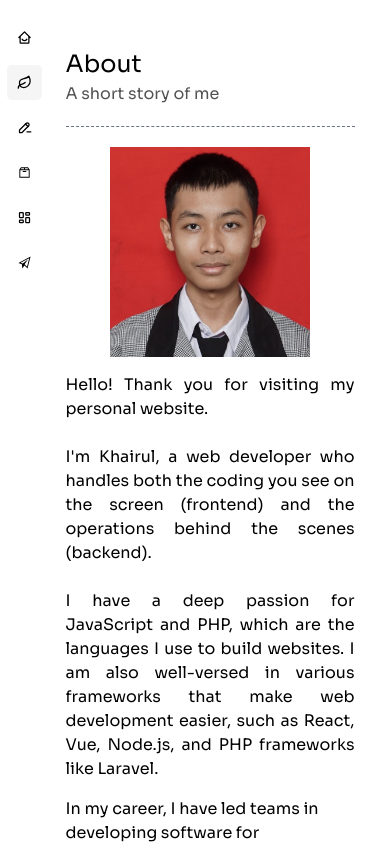
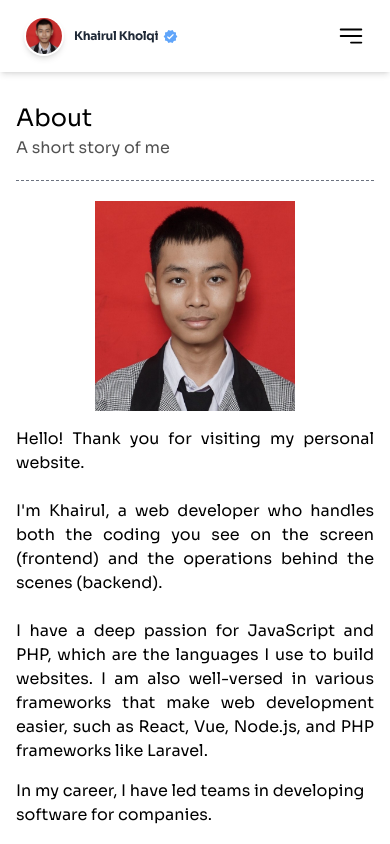
Before and after one commit to Muhammad-Khairul-Kholqi/MyPortfolio, a React (Vite) app: page /aboutme in a window 390 px wide. Built offline with nearby package versions, Linux system fonts and the light colour scheme.

Commit message:
update responsive sidebar become navbar

```diff
--- a/src/Page/AboutMe/certifikate.jsx
+++ b/src/Page/AboutMe/certifikate.jsx
@@ -1,4 +1,4 @@
-import React, { useState } from "react";
+import { useState } from "react";
 
 import { PiCertificate } from "react-icons/pi";
 import { FaRegCalendarAlt } from "react-icons/fa";
@@ -24,82 +24,80 @@ const Certifikate = () => {
         title: 'PT. Catur Sangkara Teknologi',
         tema: 'Internship',
         waktu: '22 January 2024 - 21 June 2024',
-        deskripsi: 'I received this certificate after completing a 6-month internship at PT. Catur Sangkara Teknologi, where my job was as a frontend developer.'
+        deskripsi: 'This certificate marks the successful completion of a 6-month internship as a frontend developer at PT. Catur Sangkara Teknologi.'
     },
     {
         src: Serfikitat1,
         title: 'Wanteknologi',
-        tema: 'Front-end Development with The Progressive JavaScript Framework Vue.JS ',
+        tema: 'Front-end Development with The Progressive JavaScript Framework Vue.JS',
         waktu: '30 October - 03 November 2023',
-        deskripsi: 'I received this certificate after completing a Vue JS learning program with Wanteknologi Company.'
+        deskripsi: 'Awarded upon finishing a comprehensive Vue JS learning program hosted by Wanteknologi Company.'
     },
     {
         src: Serfikitat2,
         title: 'Cyberlabs',
         tema: 'Backend Development With JavaScript Framework',
         waktu: '10 November 2023',
-        deskripsi: 'I received this certificate after completing a backend development course using Node.js and Express.js from Cyberlabs.'
+        deskripsi: 'Achieved this certification after completing an intensive course in backend development using Node.js and Express.js at Cyberlabs.'
     },
     {
         src: Serfikitat3,
         title: 'Dicoding',
         tema: 'Belajar Dasar Pemrograman Web',
         waktu: '22 September 2023',
-        deskripsi: 'I received this certificate after completing a basic web programming course from the renowned platform Dicoding.'
+        deskripsi: 'This certificate celebrates my completion of a foundational web programming course from the esteemed Dicoding platform.'
     },
     {
         src: Serfikitat4,
         title: 'Creative Station',
         tema: 'Menguasai Mikrokontroller dan Pemrograman Dasar dengan Arduino',
         waktu: '28 August 2022',
-        deskripsi: 'I received this certificate after completing a course on Arduino via Zoom with an expert in the field, organized by Creative Station.'
+        deskripsi: 'Earned this certificate after participating in an engaging Arduino course via Zoom with a leading expert, organized by Creative Station.'
     },
     {
         src: Serfikitat5,
         title: 'Dunia Coding',
         tema: 'Membuat Aplikasi To Do List dengan Laravel',
         waktu: '-',
-        deskripsi: 'I received this certificate after completing a course on developing applications using the Laravel framework, organized by Dunia Coding.'
+        deskripsi: 'This certificate is a testament to my skills developed through a course on Laravel application development, hosted by Dunia Coding.'
     },
     {
         src: Serfikitat6,
         title: 'Kemendikbud',
         tema: 'Uji Kemahiran Berbahasa Indonesia',
         waktu: '29 September 2023',
-        deskripsi: 'In spite of not obtaining this certificate from programming studies, I am proud to have received it, and its value is quite satisfying to me.'
+        deskripsi: 'While not directly related to programming, this certificate reflects my achievement in mastering the Indonesian language.'
     },
     {
         src: Serfikitat7,
         title: 'Dunia Coding',
         tema: 'Tutorial Data Tables Server Side dengan Laravel',
         waktu: '-',
-        deskripsi: 'I received this certificate after completing a course on Data Tables Server Side with Laravel, organized by Dunia Coding.'
+        deskripsi: 'Successfully completed a course on Data Tables Server Side with Laravel, earning this certificate from Dunia Coding.'
     },
-
     {
         src: Serfikitat8,
         title: 'Dunia Coding',
         tema: 'Belajar Pemrograman Dasar C++',
         waktu: '-',
-        deskripsi: 'I received this certificate upon completing a C++ learning program by Dunia Coding.'
+        deskripsi: 'This certificate acknowledges my dedication in completing a C++ learning program offered by Dunia Coding.'
     },
-
     {
         src: Serfikitat10,
         title: 'Kampus Gratis',
         tema: 'Web Design Fundamentals - Transforming Lines Of Code Into Digital Excellence',
         waktu: '29 April - 08 July 2024',
-        deskripsi: 'I received this certificate after studying HTML CSS and JS and I did several assignments given from each module.'
+        deskripsi: 'Celebrating my journey through HTML, CSS, and JS, this certificate was awarded for completing various assignments in the course.'
     },
-
     {
         src: Serfikitat11,
         title: 'Free Code Camp',
         tema: 'Responsive Web Design',
         waktu: '12 July 2024',
-        deskripsi: 'I received this certificate after completing the tasks given by Free Code Camp.'
+        deskripsi: 'This certificate represents the successful completion of tasks and challenges set forth by Free Code Camp.'
     },
   ]);
+
 
   const [currentImageIndex, setCurrentImageIndex] = useState(0);
 
@@ -131,7 +129,7 @@ const Certifikate = () => {
           <div className="w-[400px]">
             <img
                 src={images[currentImageIndex].src}
-                className="w-full shadow-md rounded-[10px]"
+                className="w-full shadow-md"
             />
 
             <div className="flex justify-end mt-4 gap-[10px]">
--- a/src/Page/Contact/contact.jsx
+++ b/src/Page/Contact/contact.jsx
@@ -5,7 +5,7 @@ import Footer from "../../Template/footer";
 const Contact = () => {
     return (
         <div>
-            <div className="pb-[20px]">
+            <div className="pb-[20px] mt-[25px]">
                 <p className="font-medium text-[25px]">Contact</p>
                 <p className="text-[18px]">Let`s get in touch</p>
             </div>
--- a/src/Page/Dashboard/dashboard.jsx
+++ b/src/Page/Dashboard/dashboard.jsx
@@ -4,7 +4,7 @@ import StaticLanguage from "./staticLanguage";
 const Dashboard = () => {
     return (
         <div>
-            <div className="pb-[20px]">
+            <div className="pb-[20px] mt-[25px]">
                 <p className="font-medium text-[25px]">Dashboard</p>
                 <p className="text-[18px]">This is my personal dashboard</p>
             </div>
--- a/src/Page/Project/project.jsx
+++ b/src/Page/Project/project.jsx
@@ -83,7 +83,7 @@ const Project = () => {
 
     return (
         <>
-            <div className="pb-[20px]">
+            <div className="pb-[20px] mt-[25px]">
                 <p className="text-[24px]">Projects</p>
                 <p className="text-[16px] text-[#525252]">Showcasing my passion for technology, design, and problem-solving through code.</p>
             </div>
--- a/src/Styles/index.css
+++ b/src/Styles/index.css
@@ -26,8 +26,15 @@ body {
   @apply visible z-50;
 }
 
-@media (max-width: 470px) {
-    .sidebar {
-        margin-left: -20px;
+@media (max-width: 700px) {
+    .sidebar-content {
+        padding-left: 0;
+        padding-right: 0;
+        flex-direction: column;
+        justify-content: none;
+    }
+
+    .container-content {
+        padding-top: 70px;
     }
 }
--- a/src/Styles/styleSidebar.css
+++ b/src/Styles/styleSidebar.css
@@ -8,8 +8,11 @@
     display: none;
 }
 
+.container-navbar {
+    display: none;
+}
 
-@media (max-width: 700px) {
+@media (max-width: 800px) {
     .container-sidebar {
         width: 200px;
     }
@@ -17,10 +20,9 @@
     .my-photo img {
         width: 80px;
     }
-
 }
 
-@media (max-width: 700px) {
+@media (max-width: 800px) {
     .container-sidebar {
         width: 150px;
     }
@@ -50,7 +52,17 @@
     }
 }
 
-@media (max-width: 470px) {
+@media (max-width: 700px) {
+    .container-sidebar {
+        display: none;
+    }
+
+    .container-navbar {
+        display: flex;
+    }
+}
+
+/* @media (max-width: 470px) {
     .container-sidebar {
         width: 50px;
     }
@@ -110,4 +122,4 @@
     .button-unduh {
         border: none;
     }
-}
+} */
--- a/src/Template/sidebar.jsx
+++ b/src/Template/sidebar.jsx
@@ -1,3 +1,4 @@
+import { useState } from 'react';
 import { Link, useLocation } from 'react-router-dom';
 import "../Styles/styleSidebar.css";
 import BgProfile from "../Assets/bg-sidebar.jpg";
@@ -13,9 +14,14 @@ import { FaLinkedinIn, FaInstagram} from "react-icons/fa";
 import { FiGithub } from "react-icons/fi";
 import { LuLeaf } from "react-icons/lu";
 import { TbLayoutDashboard } from "react-icons/tb";
+import { HiOutlineBars3BottomRight } from "react-icons/hi2";
+import { HiOutlineX } from 'react-icons/hi';
+
 
 const Sidebar = () => {
     const location = useLocation();
+
+    const [isOpen, setIsOpen] = useState(false);
 
     const LinkSosmed = [
         {
@@ -88,6 +94,7 @@ const Sidebar = () => {
     ]
 
     return (
+        <>
             <div className="container-sidebar p-[20px] w-[270px] h-screen">
                 <div
                     className="my-photo pt-[90px] rounded-[10px] relative"
@@ -148,6 +155,54 @@ const Sidebar = () => {
                     </div>
                 </Link> */}
             </div>
+
+            {/* responsive navbar ukuran 700px */}
+            <nav className="container-navbar bg-white shadow-md fixed w-full z-10">
+                <div className="container mx-auto px-6 py-4 flex justify-between items-center">
+                    <div className="flex justify-center flex-wrap gap-[10px]">
+                        <img
+                            className="w-[40px] bg-white shadow-md p-[2px] rounded-[50%] hover:scale-105 duration-500"
+                            src={MyPhoto}
+                            draggable="false"
+                        />
+                        <div className="flex justify-center items-center gap-[5px]">
+                            <p className="full-name font-bold text-[#1F2937] tracking-tight">Khairul Kholqi</p>
+                            <MdVerified className="icon-fullname text-[#60A5FA]" />
+                        </div>
+                    </div>
+                    <button onClick={() => setIsOpen(!isOpen)} className="md:hidden focus:outline-none">
+                        {isOpen ? (
+                            <HiOutlineX className="text-3xl" />
+                        ) : (
+                            <HiOutlineBars3BottomRight className="text-3xl" />
+                        )}
+                    </button>
+                </div>
+
+                <div className={`md:hidden ${isOpen ? 'block' : 'hidden'} transition-transform transform ${isOpen ? 'translate-y-0' : '-translate-y-4'} px-[20px] duration-300 absolute left-0 top-16 w-full bg-white shadow-lg`}>
+                    <div className="sosmed mt-[20px] flex flex-wrap gap-[20px] justify-between px-[20px]">
+                        {LinkSosmed.map((sosmed, index) => (
+                            <div key={index} className="relative">
+                                <a href={sosmed.link} target="blank" className="icon-sosmed peer hover:text-blue-600">
+                                    {sosmed.icon}
+                                </a>
+                                <div id="tooltipExample" className="absolute bg-[#E5E5E5] -top-9 left-1/2 -translate-x-1/2 z-10 whitespace-nowrap rounded px-2 py-1 text-center text-sm opacity-0 transition-all ease-out peer-hover:opacity-100 peer-focus:opacity-100" role="tooltip">{sosmed.textTooltip}</div>
+                            </div>
+                        ))}
+                    </div>
+                    <ul className="flex flex-col md:flex-row md:space-x-6 md:py-0 py-4">
+                        {MenuSidebar.map(({ path, icon, textIcon }) => (
+                            <li key={textIcon} className="transition-transform transform-gpu hover:translate-y-1">
+                                <a href={path} className={`flex items-center gap-5 hover:bg-[#F5F5F5] duration-500 py-2 px-3 rounded-[5px] ${location.pathname === path ? 'bg-[#F5F5F5] text-black' : ''}`}>
+                                    {icon}
+                                    <span className="ml-2">{textIcon}</span>
+                                </a>
+                            </li>
+                        ))}
+                    </ul>
+                </div>
+            </nav>
+        </>
     );
 }
 
--- a/src/main.jsx
+++ b/src/main.jsx
@@ -21,7 +21,7 @@ import NotFound from './Template/notFound';
 
 const DefaultLayout = ({ children }) => {
   return (
-    <div className="flex justify-center px-[5%] h-screen">
+    <div className="sidebar-content flex justify-center px-[5%] h-screen">
       {/* sidebar */}
       <div className="sidebar">
         <Sidebar />
```
Also changed, not shown: src/Assets/sertifikat/sertifikat10.png, src/Styles/styleProject.css (deleted). Lines whose indentation alone changed are shown as unchanged.
